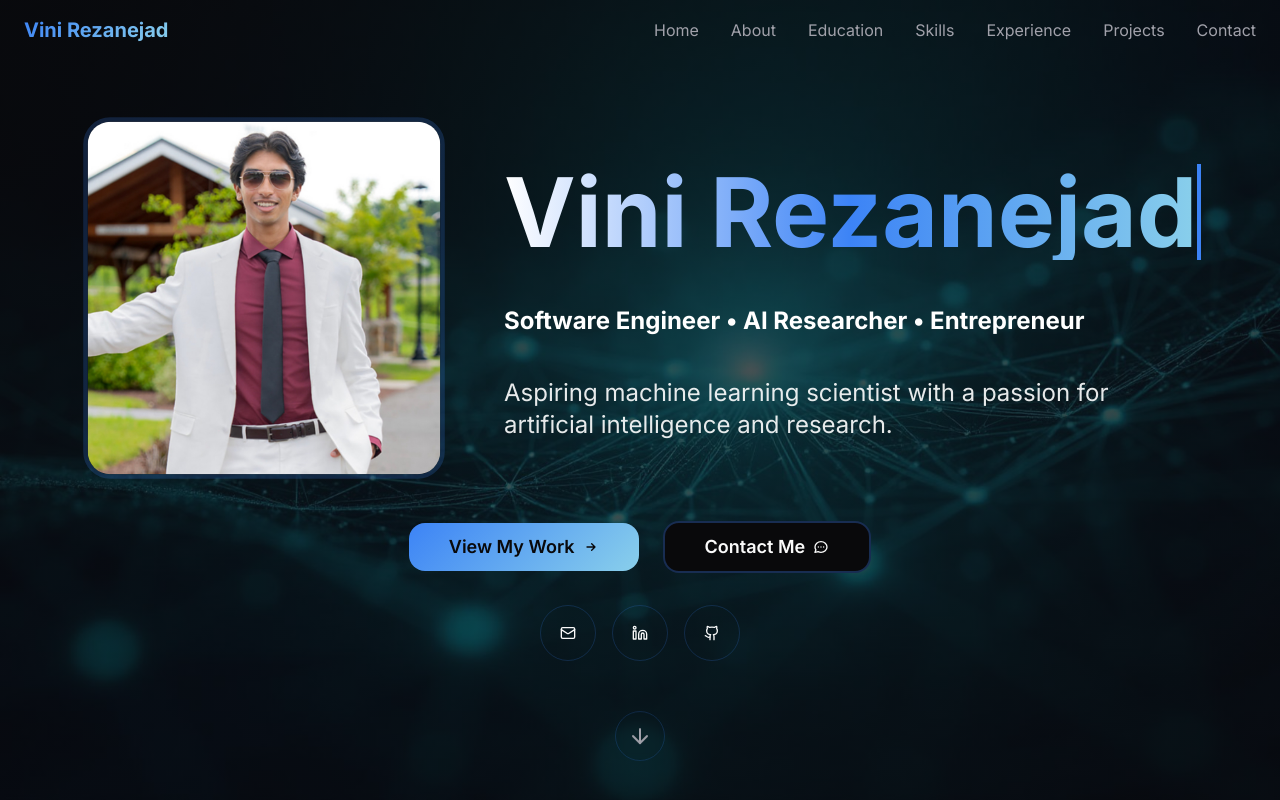
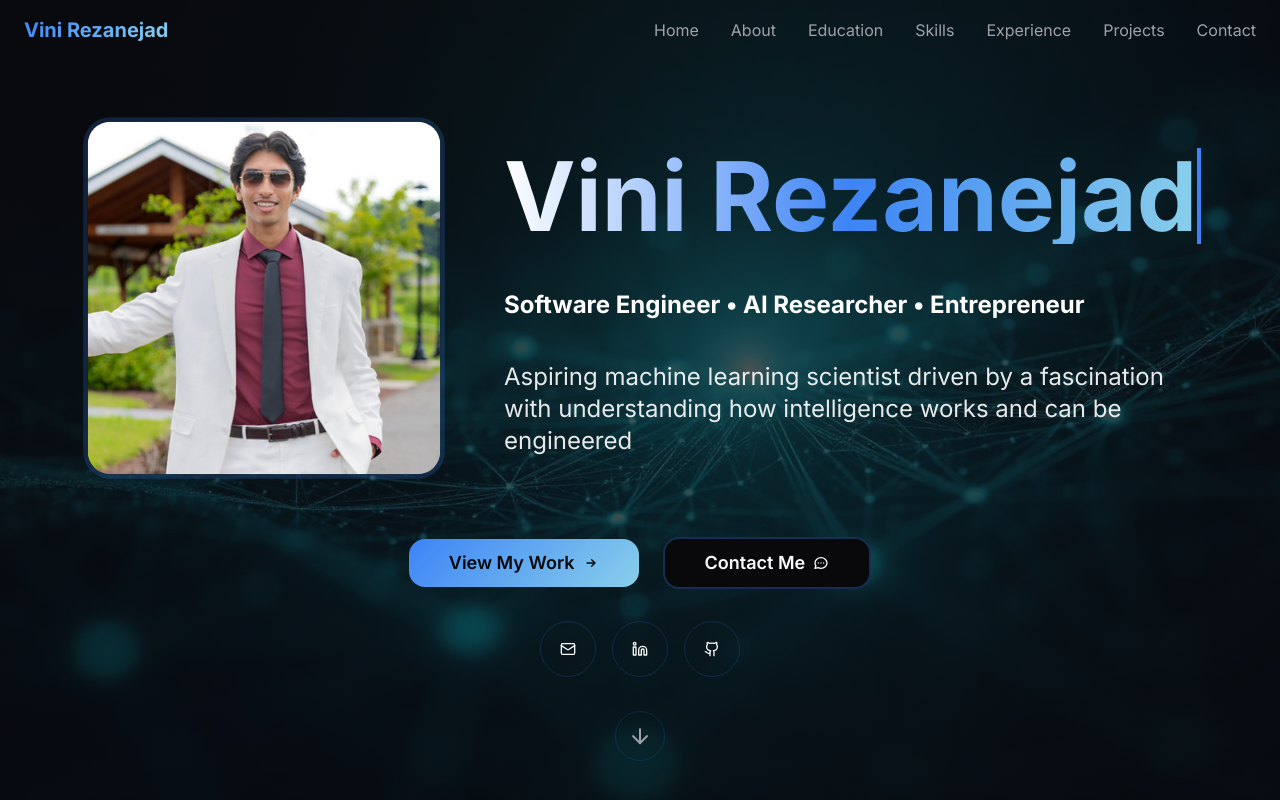
Before and after one commit to Vini-41/Vini-41.github.io, a React (Vite) app: page / in a window 1280 px wide. Shown: the top 800 px of the page. Built offline with nearby package versions, Linux system fonts and the light colour scheme.

Commit message:
Update Hero.tsx

```diff
--- a/src/components/sections/Hero.tsx
+++ b/src/components/sections/Hero.tsx
@@ -49,7 +49,7 @@ const Hero = () => {
               <p className="text-xl md:text-2xl text-white font-bold mb-10 animate-fade-up [animation-delay:0.05s] whitespace-nowrap">Software Engineer  •  AI Researcher  •  Entrepreneur</p>
 
               <p className="text-xl md:text-2xl text-white/90 mb-12 animate-fade-up [animation-delay:0.05s] leading-relaxed">
-              Aspiring machine learning scientist with a passion for artificial intelligence and research.
+              Aspiring machine learning scientist driven by a fascination with understanding how intelligence works and can be engineered
               </p>
             </div>
           </div>
```
